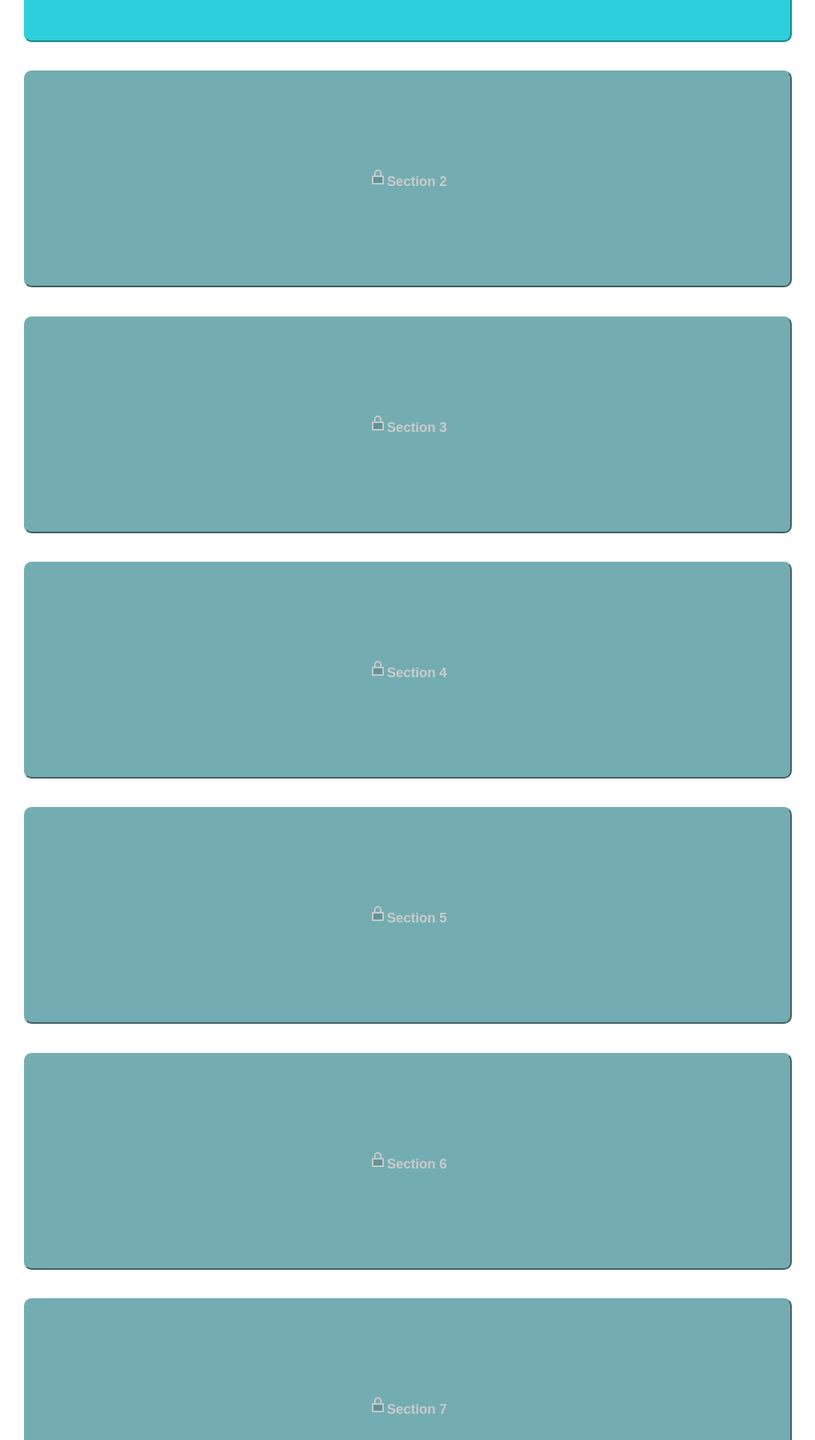
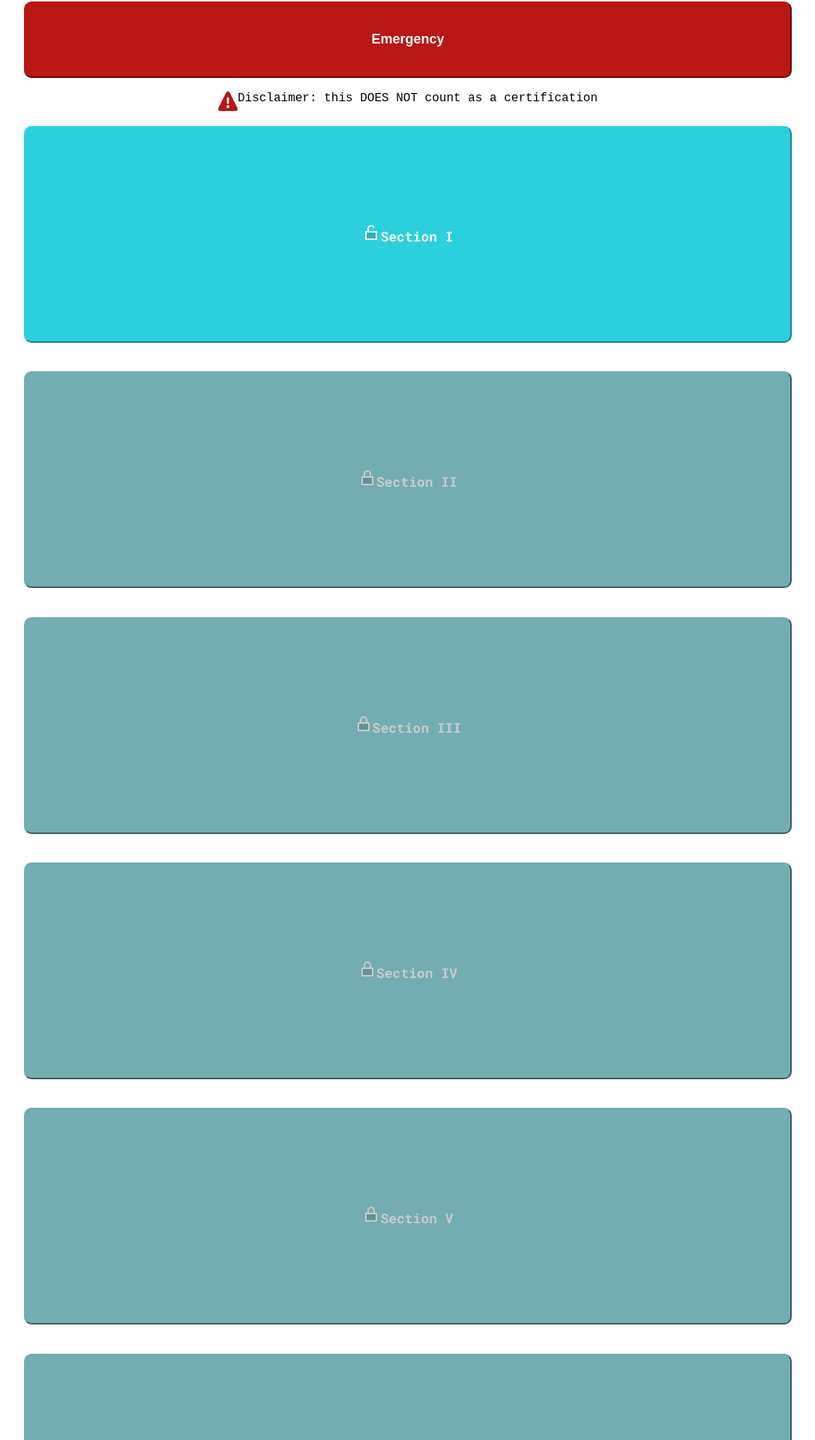
Before and after one commit to PhouMan/OctoCare, a React (Create React App) app in the folder client/: page / in a window 1280 px wide. Shown: the part 638-2558 px from the top of the page at 75% size, without its empty margins (96-1183 px from the left). Built offline with nearby package versions, Linux system fonts and the light colour scheme; no server answers.

Commit message:
Fixed the scrollability of the Landing Page

```diff
--- a/client/src/home.css
+++ b/client/src/home.css
@@ -7,7 +7,6 @@
 
 
 .unlocked {
-
     background-color: #2BD0DC;
     color: white;
     padding: 10%;
@@ -15,6 +14,7 @@
     text-align: center;
     border-radius: 10px;
     border-color: #2BD0DC;
+    font-family: 'Roboto Mono', monospace;
     font-size: 18px;
     font-weight: bold;
   }
@@ -28,6 +28,7 @@
     border-radius: 10px;
     border-color: #73ADB1;
     font-size: 18px;
+    font-family: 'Roboto Mono', monospace;
     font-weight: bold;
 }
 
@@ -35,7 +36,7 @@
     background-color: #B91616;
     color: white;
     padding: 3%;
-    margin: 5% 0% 0% 0%;
+    margin: 50% 0% 0% 0%;
     text-align: center;
     border-radius: 10px;
     border-color: #B91616;
@@ -54,6 +55,7 @@ button {
 
 
 .landing-header {
+    position: fixed;
     display: flex;
     align-items: center;
     font-size: 24px;
@@ -67,6 +69,9 @@ button {
 }
 
 .footer {
+    position: fixed;
+    bottom: 0;
+    background: white;
     display: flex;
     justify-content: center;
     font-family: monospace;
--- a/client/src/home.js
+++ b/client/src/home.js
@@ -19,29 +19,31 @@ function Home(){
             }
             <button className="emergency">Emergency</button>
             <div className="flex-container">
+            <Link to="/section1">
                 <button className="unlocked">
-                    <LockOff width="24" height="24"/>Section 1
+                    <LockOff width="24" height="24"/>Section I
+                </button>
+            </Link>
+                <button className="locked">
+                    <LockOn width="24" height="24"/>Section II
                 </button>
                 <button className="locked">
-                    <LockOn width="24" height="24"/>Section 2
+                    <LockOn width="24" height="24"/>Section III
                 </button>
                 <button className="locked">
-                    <LockOn width="24" height="24"/>Section 3
+                    <LockOn width="24" height="24"/>Section IV
                 </button>
                 <button className="locked">
-                    <LockOn width="24" height="24"/>Section 4
+                    <LockOn width="24" height="24"/>Section V
                 </button>
                 <button className="locked">
-                    <LockOn width="24" height="24"/>Section 5
+                    <LockOn width="24" height="24"/>Section VI
                 </button>
                 <button className="locked">
-                    <LockOn width="24" height="24"/>Section 6
+                    <LockOn width="24" height="24"/>Section VII
                 </button>
                 <button className="locked">
-                    <LockOn width="24" height="24"/>Section 7
-                </button>
-                <button className="locked">
-                    <LockOn width="24" height="24"/>Section 8
+                    <LockOn width="24" height="24"/>Section VIII
                 </button>
                 <div className="footer">
                     <Disclaimer width="26" height="26"/>
```
